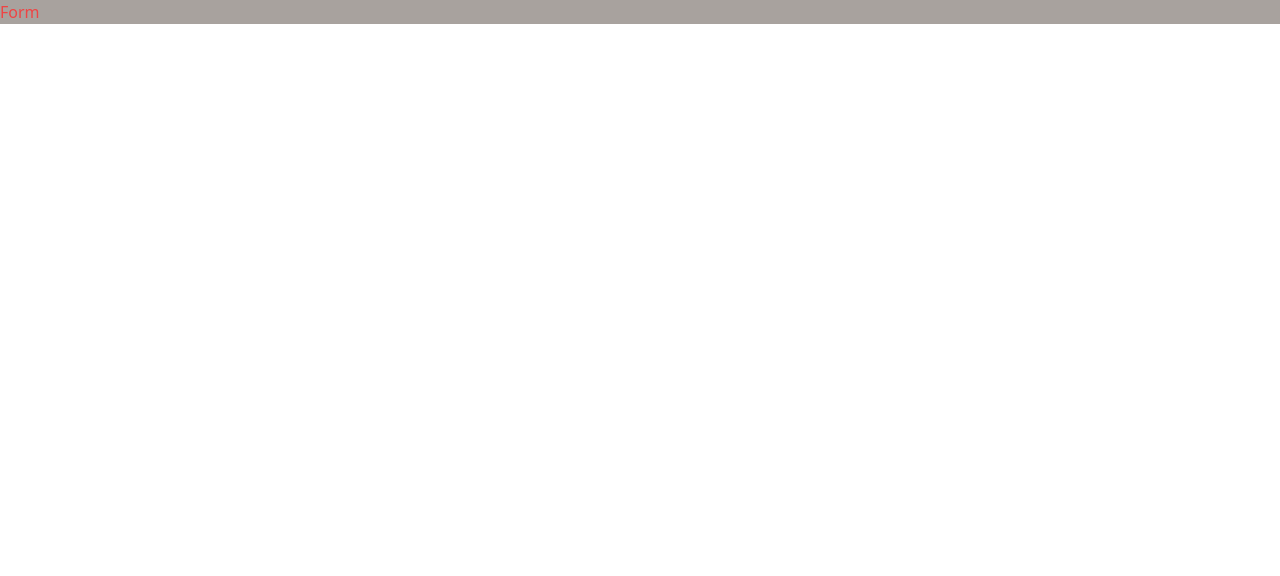
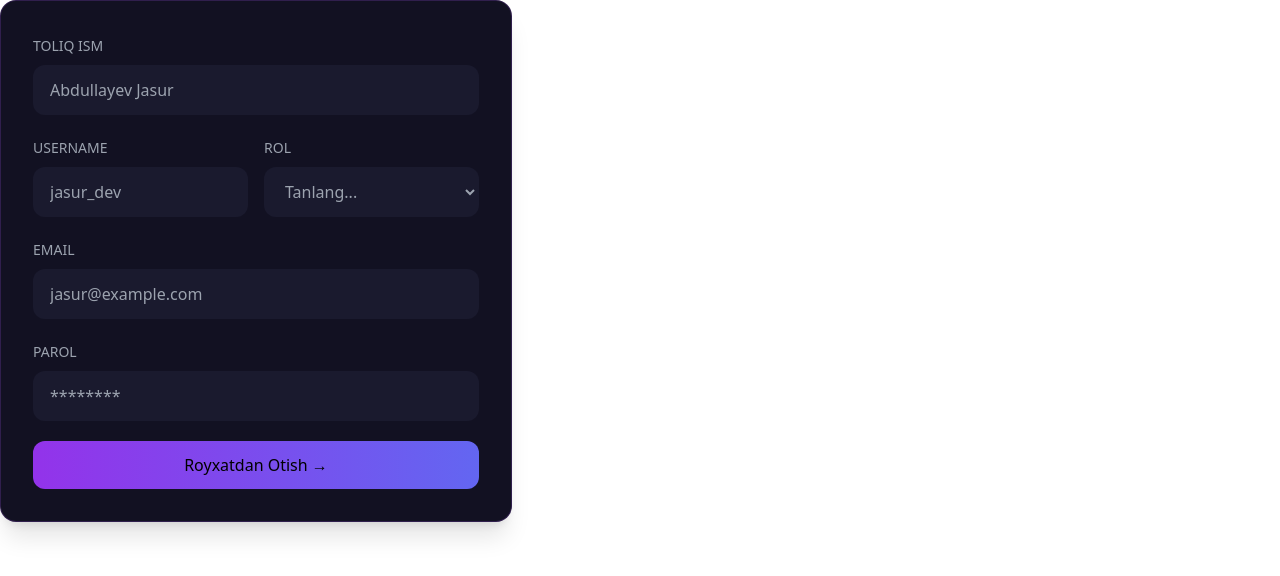
Before and after one commit to DiyorMr/coddycamptest, a React (Vite) app: page / in a window 1280 px wide. Shown: the top 576 px of the page. Built offline with nearby package versions, Linux system fonts and the light colour scheme.

Commit message:
test clone website

```diff
--- a/src/Form.jsx
+++ b/src/Form.jsx
@@ -2,7 +2,47 @@ import React from 'react'
 
 const Form = () => {
   return (
-    <div className='items-center text-red-500 bg-stone-400'>Form</div>
+    <div>
+
+      <div class="bg-[#121122] border border-purple-500/20 rounded-2xl shadow-xl p-8 max-w-lg w-full">
+
+        <label class="text-gray-400 text-sm">TOLIQ ISM</label>
+        <input type="text" placeholder="Abdullayev Jasur"
+          class="w-full mt-2 mb-5 px-4 py-3 rounded-xl bg-[#1a1a2e] border border-transparent focus:border-purple-500 outline-none" />
+
+        <div class="flex gap-4 mb-5">
+          <div class="w-1/2">
+            <label class="text-gray-400 text-sm">USERNAME</label>
+            <input type="text" placeholder="jasur_dev"
+              class="w-full mt-2 px-4 py-3 rounded-xl bg-[#1a1a2e] border border-transparent focus:border-purple-500 outline-none" />
+          </div>
+
+          <div class="w-1/2">
+            <label class="text-gray-400 text-sm">ROL</label>
+            <select
+              class="w-full mt-2 px-4 py-3 rounded-xl bg-[#1a1a2e] border border-transparent focus:border-purple-500 outline-none text-gray-400">
+              <option>Tanlang...</option>
+              <option>Admin</option>
+              <option>User</option>
+            </select>
+          </div>
+        </div>
+
+        <label class="text-gray-400 text-sm">EMAIL</label>
+        <input type="email" placeholder="jasur@example.com"
+          class="w-full mt-2 mb-5 px-4 py-3 rounded-xl bg-[#1a1a2e] border border-transparent focus:border-purple-500 outline-none" />
+
+        <label class="text-gray-400 text-sm">PAROL</label>
+        <input type="password" placeholder="********"
+          class="w-full mt-2 mb-5 px-4 py-3 rounded-xl bg-[#1a1a2e] border border-transparent focus:border-purple-500 outline-none" />
+
+        <button class="w-full py-3 rounded-xl bg-gradient-to-r from-purple-600 to-indigo-500 hover:opacity-90 transition">
+          Royxatdan Otish →
+        </button>
+
+      </div>
+    </div>
+
   )
 }
 
```
Also changed, not shown: src/App.jsx (+6 -8 lines).
